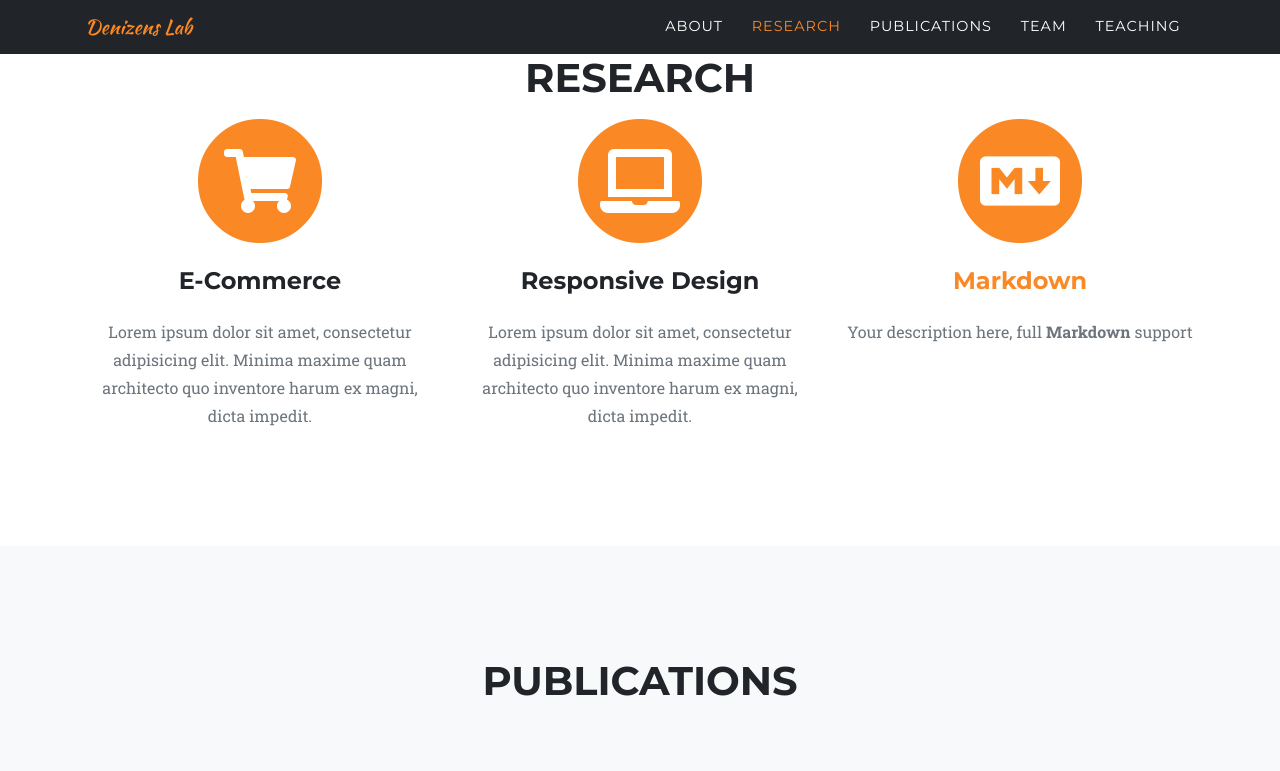
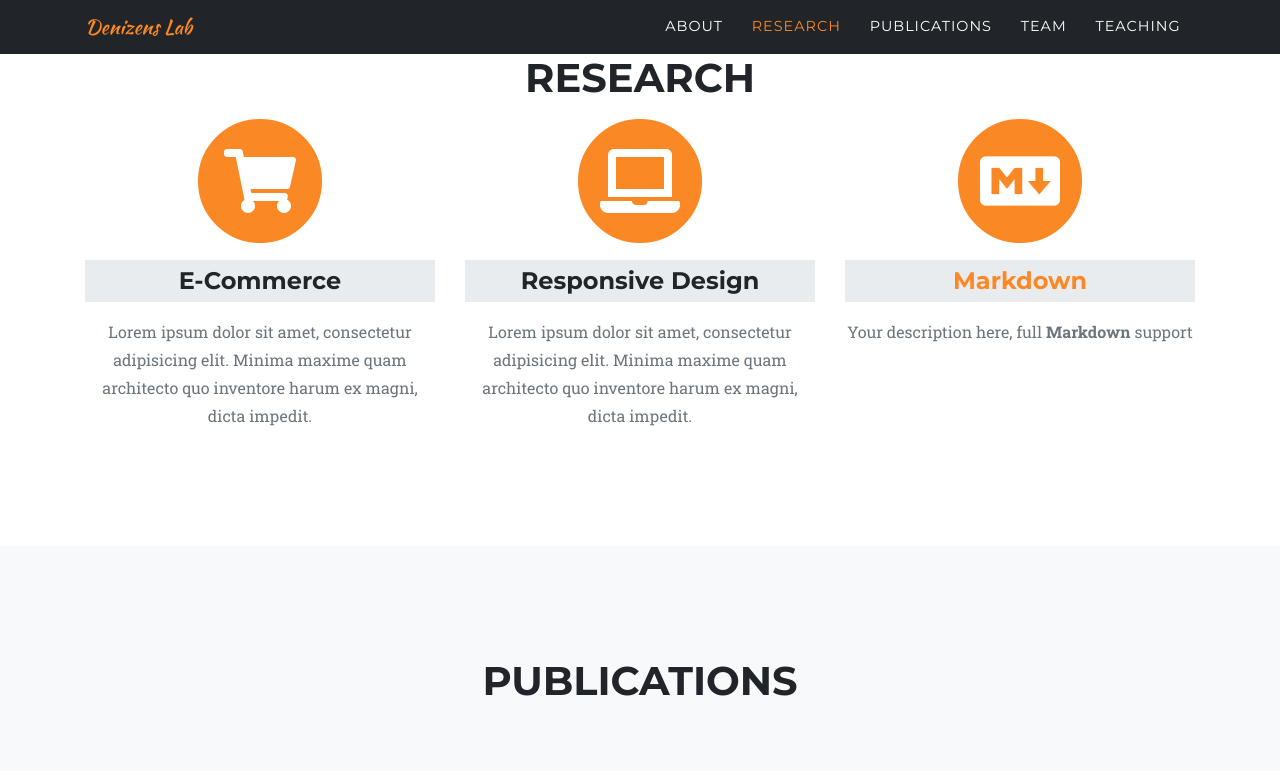
Before and after one commit to denizenslab/denizenslab.github.io, a Jekyll site: the page built from index.md, in a window 1280 px wide and 1400 px high, scrolled down 928 px. Shown: the top 771 px of the window. Built offline with Jekyll 4.4.1, drawn with Linux system fonts in a browser that asks for light colours; some web fonts are replaced; grey boxes are pictures that could not be loaded.

Commit message:
tweaked css

```diff
--- a/_sass/base/_page.scss
+++ b/_sass/base/_page.scss
@@ -27,6 +27,30 @@
 h6 {
   font-weight: 700;
   @include heading-font;
+}
+
+
+.research-section {
+  padding: 100px 0;
+  background-color: #F6F6F6;
+  h2.section-heading {
+    font-size: 40px;
+    margin-top: 0;
+    margin-bottom: 15px;
+  }
+  h3.section-subheading {
+    font-size: 16px;
+    font-weight: 400;
+    font-style: italic;
+    margin-bottom: 75px;
+    text-transform: none;
+    @include serif-font;
+  }
+}
+@media (min-width: 768px) {
+  section {
+    padding: 150px 0;
+  }
 }
 
 .page-section {
--- a/_sass/layout/_portfolio.scss
+++ b/_sass/layout/_portfolio.scss
@@ -45,7 +45,7 @@
       margin: 0 auto;
       padding: 25px;
       text-align: center;
-      background-color: $white;
+      background-color: $gray-200;
       h4 {
         margin: 0;
         text-transform: none;
--- a/_sass/layout/_services.scss
+++ b/_sass/layout/_services.scss
@@ -2,4 +2,5 @@
 .service-heading {
   margin: 15px 0;
   text-transform: none;
+  background-color: $gray-200;
 }
```
